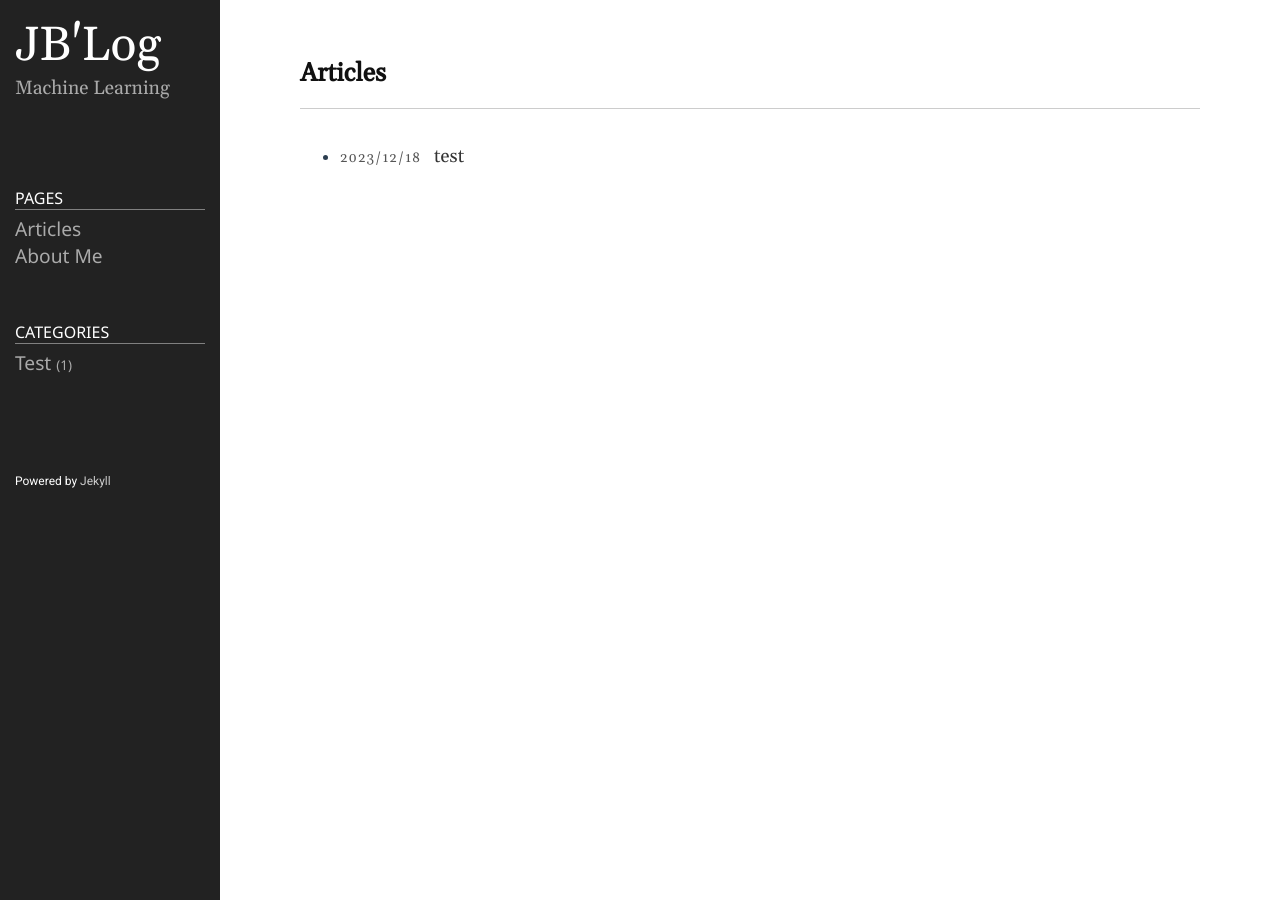
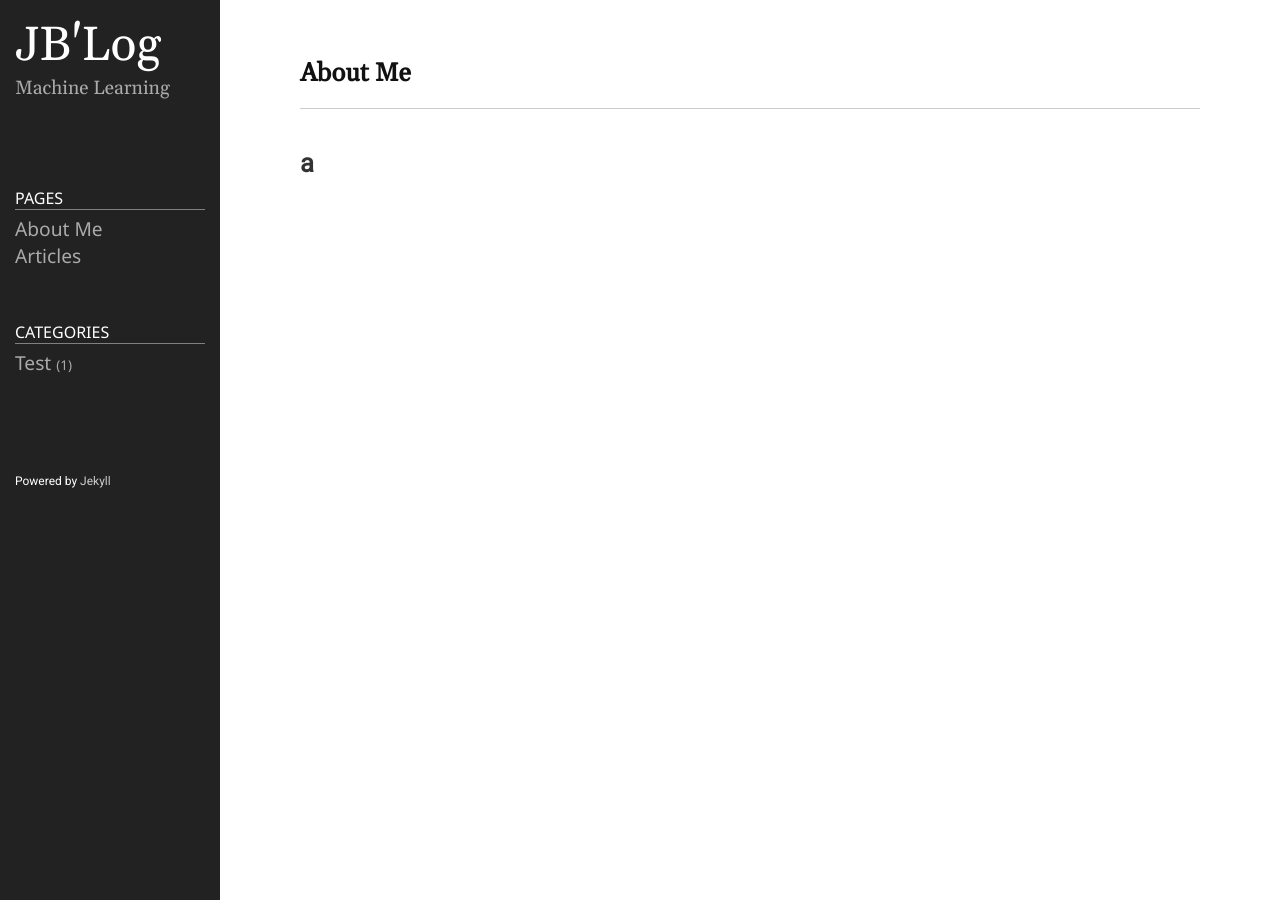
Before and after one commit to schritt4/schritt4.github.io, a Jekyll site: the page built from index.md, in a window 1280 px wide. Built offline with Jekyll 4.4.1, drawn with Linux system fonts in a browser that asks for light colours.

Commit message:
templates

```diff
--- a/_includes/home.html
+++ b/_includes/home.html
@@ -1,25 +1,11 @@
 <article class="post">
   <header class="post-header home">
-    <div class="post-title">Articles</div>
+    <div class="post-title">About Me</div>
   </header>
 
   <div class="post-content">
-      {%- if site.posts.size > 0 -%}
-    <ul class="post-list">
-      {%- for post in site.posts -%}
-      <li class="post-list-item">
-        <!-- {%- assign date_format = site.date_format | default: "%b %-d, %Y" -%} -->
-        {%- assign date_format = "%Y/%m/%d" -%}
-        <span class="post-date">{{ post.date | date: date_format }}</span>
-      	<a class="post-link" href="{{ post.url | relative_url }}">
-    	    {{ post.title | escape }}
-		</a>
-        {%- if site.show_excerpts -%}{{ post.excerpt }}{%- endif -%}
-      </li>
-      {%- endfor -%}
-    </ul>
-  {%- endif -%}
-  </div>
+		{{ content }}
+	</div>
 </article>
 
 
--- a/_includes/sidebar.html
+++ b/_includes/sidebar.html
@@ -1,6 +1,6 @@
 <div class="sidebar-item sidebar-header">
 	<div class='sidebar-brand'>
-		<a href="/about/">{{ site.title }}</a>
+		<a href="/">{{ site.title }}</a>
 	</div>
 	<p class="lead">{{ site.description }}</p>
 	{%- if social.github -%}
@@ -15,7 +15,10 @@
 	<ul class="nav">
       <li class="nav-title">Pages</li>
 	  <li>
-	  	<a class="nav-item" href="/">Articles</a>
+		<a class="nav-item" href="/">About Me</a>
+	  </li>
+	  <li>
+		<a class="nav-item" href="/articles">Articles</a>
 	  </li>
 	  {% assign pages_list = site.pages %}
 	  {% for node in pages_list %}
--- /dev/null
+++ b/_layouts/articles.html
@@ -0,0 +1,4 @@
+---
+layout: default
+---
+{% include articles.html %}
--- a/index.markdown
+++ /dev/null
@@ -1,6 +0,0 @@
----
-# Feel free to add content and custom Front Matter to this file.
-# To modify the layout, see https://jekyllrb.com/docs/themes/#overriding-theme-defaults
-
-layout: home
----
--- a/index.md
+++ b/index.md
@@ -1,3 +1,4 @@
 ---
 layout: home
 ---
+## a
```
Also changed, not shown: _includes/articles.html (added, +29 -0 lines), articles.md (added, +7 -0 lines), README.md (deleted), 1 other file.
